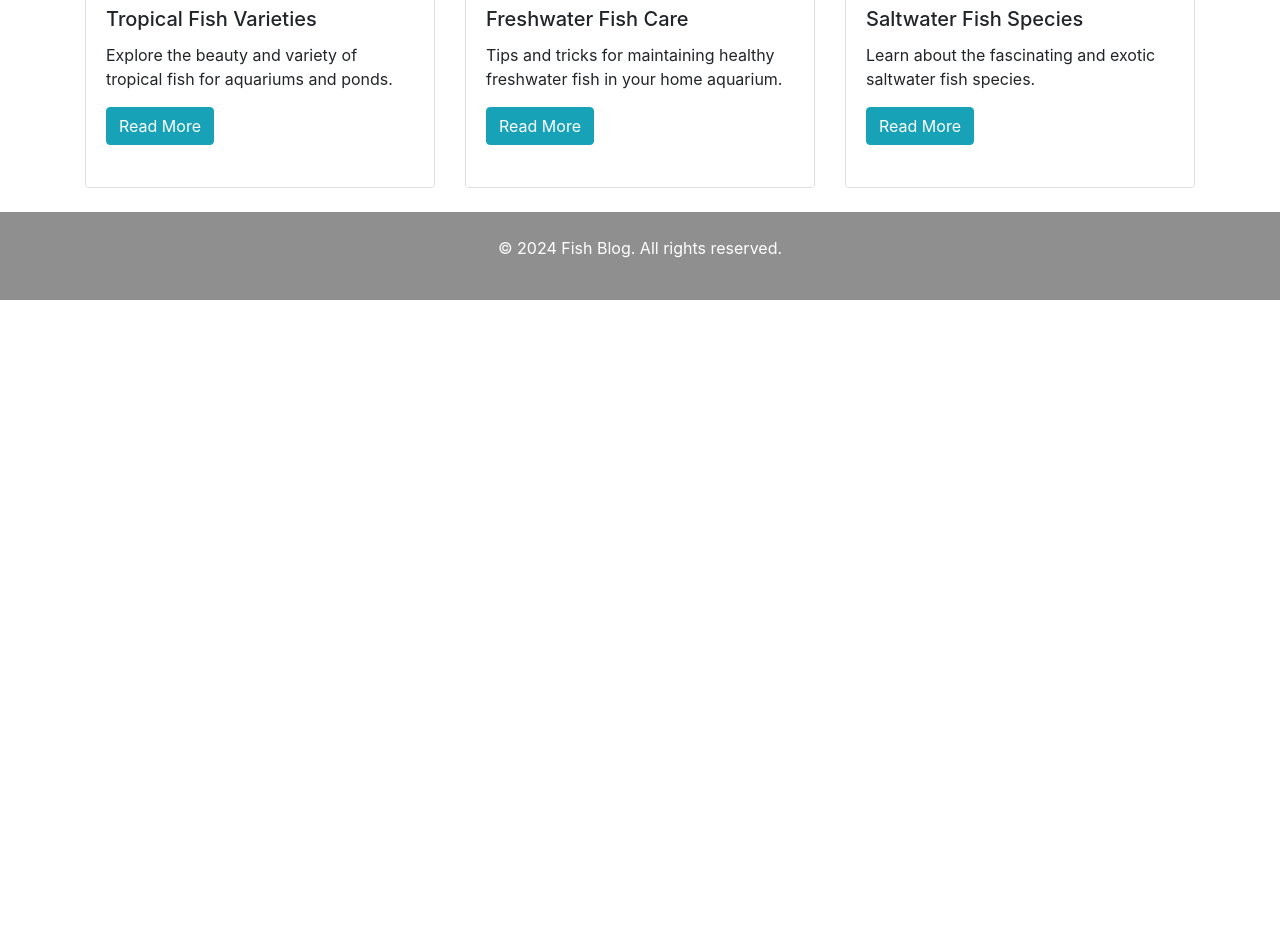
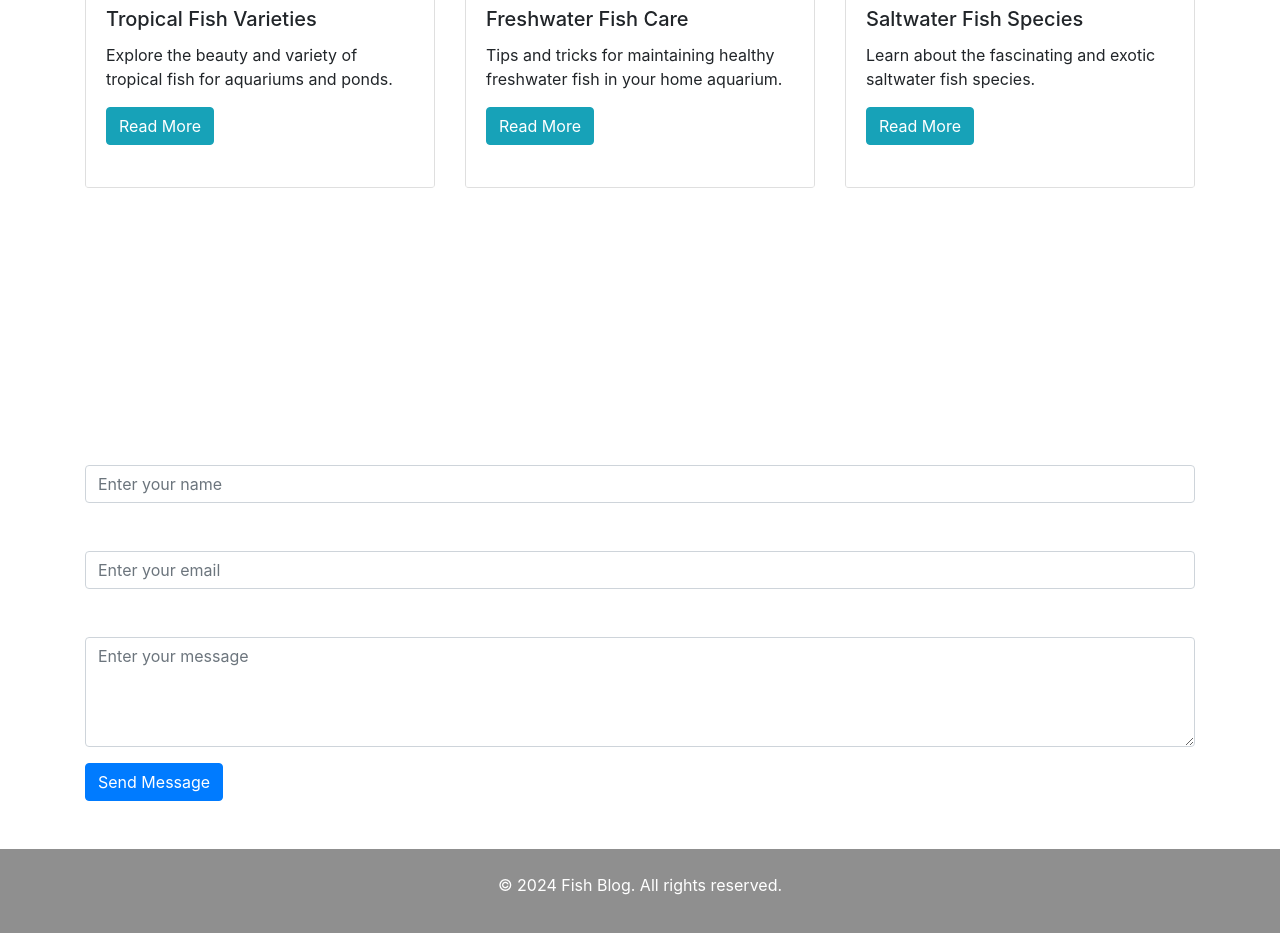
Before and after one commit to kuya-bro/fishblog, a plain HTML site: page index.html in a window 1280 px wide. Shown: the part 971-1904 px from the top of the page. Before the commit the page ends 1271 px from the top, so only its background shows below. Drawn offline with nearby package versions, Linux system fonts and the light colour scheme.

Commit message:
Update index.html

```diff
--- a/index.html
+++ b/index.html
@@ -123,6 +123,35 @@
 
         </div>
     </div>
+
+        <!-- About Section -->
+        <section id="about" class="container mb-5" style="color: white;">
+            <h2 class="text-center mb-4">About Fish Blog</h2>
+            <p>Fish Blog is dedicated to providing you with the latest and most interesting information about the aquatic world.
+                From different species of fish to tips on maintaining your aquarium, we aim to be your go-to source for everything fish-related!</p>
+        </section>
+
+
+
+        <!-- Contact Section -->
+        <section id="contact" class="container mb-5" style="color: white;">
+            <h2 class="text-center mb-4">Contact Us</h2>
+            <form>
+                <div class="form-group">
+                    <label for="name">Your Name</label>
+                    <input type="text" class="form-control" id="name" placeholder="Enter your name">
+                </div>
+                <div class="form-group">
+                    <label for="email">Your Email</label>
+                    <input type="email" class="form-control" id="email" placeholder="Enter your email">
+                </div>
+                <div class="form-group">
+                    <label for="message">Your Message</label>
+                    <textarea class="form-control" id="message" rows="4" placeholder="Enter your message"></textarea>
+                </div>
+                <button type="submit" class="btn btn-primary">Send Message</button>
+            </form>
+        </section>
     <footer class="py-4">
         <div class="container text-center">
             <p>&copy; 2024 Fish Blog. All rights reserved.</p>
```
